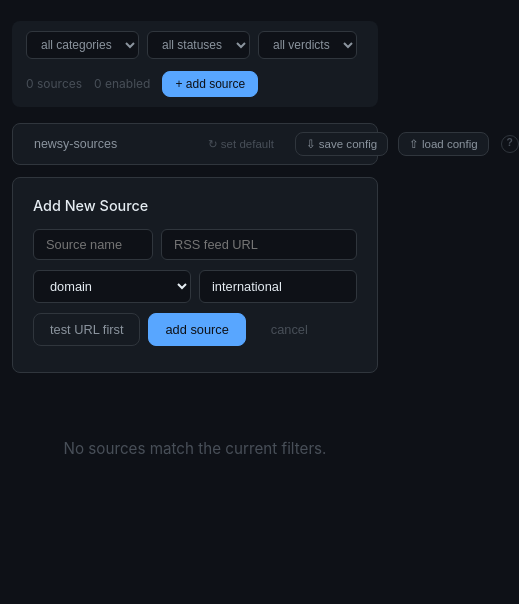
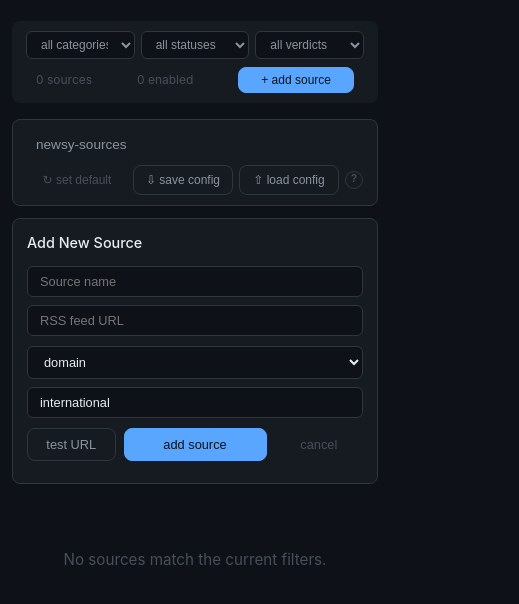
Before and after one commit to caskilo/newsy, a plain HTML site: page sources.html in a window 390 px wide. Both pictures are taken after a click on the button "+ add source". Shown: the part 96-700 px from the top of the page, 519 px wide, since content can reach past the window. Drawn offline with Linux system fonts and the light colour scheme.

Commit message:
fix mobile ui

```diff
--- a/sources.css
+++ b/sources.css
@@ -95,7 +95,7 @@
 }
 
 #add-source-btn {
-  padding: 6px 12px;
+  padding: 6px 22px;
   font-size: 0.75rem;
   line-height: 1;
 }
@@ -498,8 +498,130 @@
   margin-left: auto;
 }
 
+/* Action row in add panel */
+.form-row-actions {
+  display: flex;
+  gap: 8px;
+}
+
+.btn-add-confirm {
+  flex: 2;
+}
+
+.form-row-actions .btn:not(.btn-add-confirm) {
+  flex: 1;
+}
+
 @media (max-width: 600px) {
-  .source-card { flex-wrap: wrap; }
-  .toolbar { flex-direction: column; align-items: flex-start; }
+  /* Toolbar: two rows — filters on top, stats+add below */
+  .toolbar {
+    flex-direction: column;
+    align-items: stretch;
+    gap: 8px;
+  }
+
+  .filter-group {
+    flex-direction: row;
+    flex-wrap: wrap;
+    gap: 6px;
+  }
+
+  .filter-group select {
+    flex: 1;
+    min-width: 0;
+  }
+
+  .source-stats {
+
+    justify-content: space-between;
+    width: 100%;
+    padding: 0px 10px;
+  }
+
+  /* Config bar: name full-width, then buttons in a row, ? bottom-right */
+  .config-bar {
+    flex-wrap: wrap;
+    gap: 6px;
+    padding: 10px 14px;
+  }
+
+  .config-name-input {
+    width: 100%;
+    margin-right: 0;
+    font-size: 0.85rem;
+    padding: 6px 8px;
+    flex: unset;
+  }
+
+  .config-bar .btn-sm {
+    flex: 1;
+    text-align: center;
+    padding: 7px 8px;
+    font-size: 0.75rem;
+    white-space: nowrap;
+  }
+
+  .config-info-wrap {
+    margin-left: auto;
+  }
+
+  .config-tooltip {
+    right: 0;
+    left: auto;
+    width: min(260px, 85vw);
+  }
+
+  /* Add panel: keep 3-row structure, stack each row's inputs */
+  .panel {
+    padding: 12px 14px;
+  }
+
+  .form-row {
+    flex-direction: column;
+    gap: 8px;
+  }
+
+  .input, .input-wide {
+    width: 100%;
+    flex: unset;
+  }
+
+  /* Action row stays horizontal on mobile */
+  .form-row-actions {
+    flex-direction: row;
+  }
+
+  /* Source cards */
+  .source-card {
+    flex-wrap: wrap;
+    gap: 10px;
+  }
+
+  .source-actions {
+    width: 100%;
+    justify-content: flex-end;
+  }
+
+  /* Diff modal footer */
+  .diff-modal-footer {
+    flex-direction: column;
+    gap: 12px;
+  }
+
+  .diff-mode-toggle {
+    flex-direction: column;
+    align-items: flex-start;
+    gap: 8px;
+  }
+
+  .diff-footer-actions {
+    margin-left: 0;
+    width: 100%;
+  }
+
+  .diff-footer-actions .btn {
+    flex: 1;
+  }
+
   .header-actions { flex-wrap: wrap; }
 }
--- a/sources.html
+++ b/sources.html
@@ -65,11 +65,11 @@
       </div>
       <div class="form-row">
         <select id="add-category" class="input"></select>
-        <input id="add-country" type="text" placeholder="Country (e.g. us, uk)" class="input" value="international">
+        <input id="add-country" type="text" placeholder="Geography (e.g. us, uk)" class="input" value="international">
       </div>
-      <div class="form-row">
-        <button id="test-url-btn" class="btn btn-secondary">test URL first</button>
-        <button id="confirm-add-btn" class="btn btn-primary">add source</button>
+      <div class="form-row form-row-actions">
+        <button id="test-url-btn" class="btn btn-secondary">test URL</button>
+        <button id="confirm-add-btn" class="btn btn-primary btn-add-confirm">add source</button>
         <button id="cancel-add-btn" class="btn btn-ghost">cancel</button>
       </div>
       <div id="url-test-result" class="test-result hidden"></div>
```
